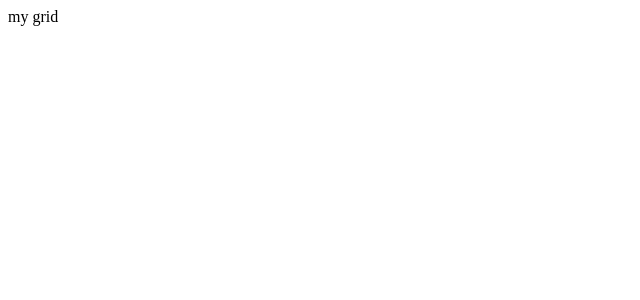
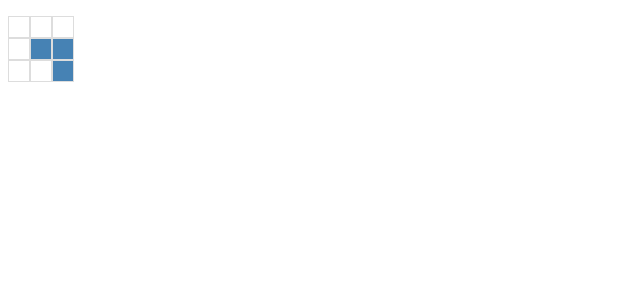
Before and after one commit to borisdiakur/snake, a Vue app: page / in a window 1280 px wide. Shown: the top 300 px of the page, without its empty margins (0-640 px from the left). Built offline with nearby package versions, Linux system fonts and the light colour scheme.

Commit message:
Add grid template

```diff
--- a/src/components/Grid.vue
+++ b/src/components/Grid.vue
@@ -1,7 +1,11 @@
 <template>
-  <div>
-    my grid
-  </div>
+  <ul>
+    <li class="row" v-for="row in rows">
+      <ul>
+        <li class="cell" v-for="cell in row" v-bind:class="{active: cell}"></li>
+      </ul>
+    </li>
+  </ul>
 </template>
 
 <script>
@@ -9,10 +13,31 @@ export default {
   name: 'grid',
   data () {
     return {
+      rows: [
+        [0, 0, 0],
+        [0, 1, 1],
+        [0, 0, 1]
+      ]
     }
   }
 }
 </script>
 
 <style scoped>
+  ul {
+    list-style: none;
+    padding: 0;
+  }
+  .row {
+    height: 22px;
+  }
+  .cell {
+    display: inline-block;
+    width: 20px;
+    height: 20px;
+    border: solid 1px #ddd;
+  }
+  .active {
+    background-color: steelblue;
+  }
 </style>
```
